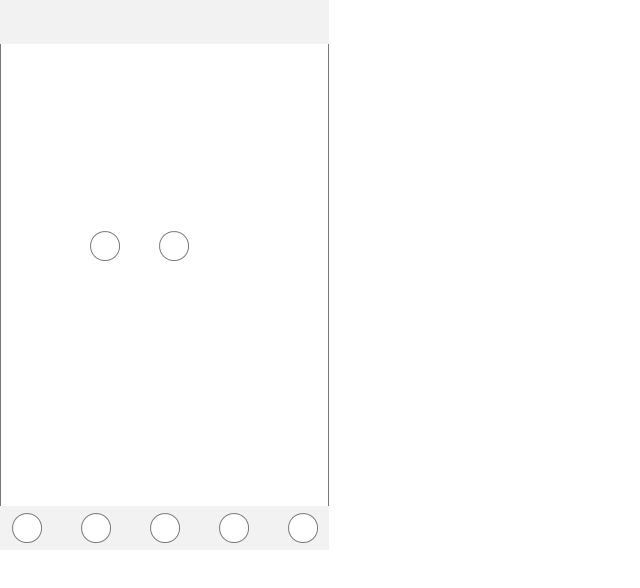
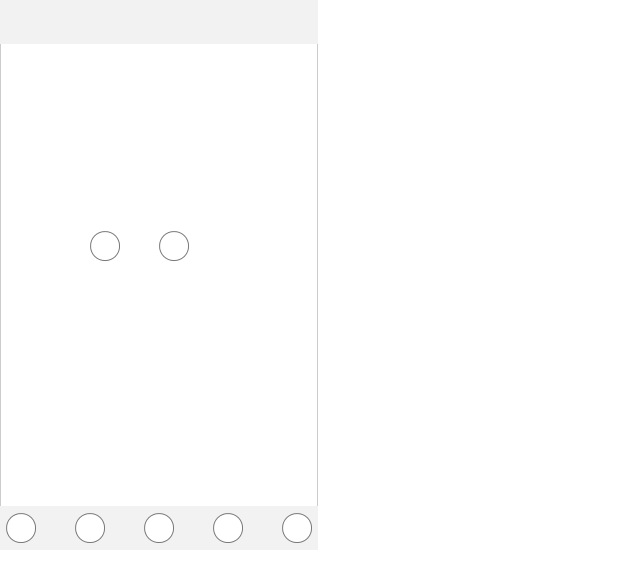
Before and after one commit to crims99/boztax, a plain HTML site: page 页面框架2.html in a window 1280 px wide. Shown: the whole page, without its empty margins (0-640 px from the left). Drawn offline with Linux system fonts and the light colour scheme.

Commit message:
1.7
微调

```diff
--- a/files/页面框架2/styles.css
+++ b/files/页面框架2/styles.css
@@ -3,7 +3,7 @@ body {
   background-image:none;
   position:static;
   left:auto;
-  width:329px;
+  width:318px;
   margin-left:0;
   margin-right:0;
   text-align:left;
@@ -16,14 +16,14 @@ body {
   position:absolute;
   left:0px;
   top:0px;
-  width:329px;
+  width:318px;
   height:550px;
   background:inherit;
   background-color:rgba(255, 255, 255, 1);
   box-sizing:border-box;
   border-width:1px;
   border-style:solid;
-  border-color:rgba(121, 121, 121, 1);
+  border-color:rgba(204, 204, 204, 1);
   border-radius:0px;
   -moz-box-shadow:none;
   -webkit-box-shadow:none;
@@ -33,14 +33,14 @@ body {
   position:absolute;
   left:0px;
   top:0px;
-  width:329px;
+  width:318px;
   height:550px;
 }
 #u1 {
   position:absolute;
   left:2px;
   top:267px;
-  width:325px;
+  width:314px;
   visibility:hidden;
   word-wrap:break-word;
 }
@@ -48,7 +48,7 @@ body {
   position:absolute;
   left:0px;
   top:0px;
-  width:329px;
+  width:318px;
   height:44px;
   background:inherit;
   background-color:rgba(242, 242, 242, 1);
@@ -62,14 +62,14 @@ body {
   position:absolute;
   left:0px;
   top:0px;
-  width:329px;
+  width:318px;
   height:44px;
 }
 #u3 {
   position:absolute;
   left:2px;
   top:14px;
-  width:325px;
+  width:314px;
   visibility:hidden;
   word-wrap:break-word;
 }
@@ -121,7 +121,7 @@ body {
   position:absolute;
   left:0px;
   top:0px;
-  width:329px;
+  width:318px;
   height:44px;
   background:inherit;
   background-color:rgba(242, 242, 242, 1);
@@ -135,14 +135,14 @@ body {
   position:absolute;
   left:0px;
   top:506px;
-  width:329px;
+  width:318px;
   height:44px;
 }
 #u9 {
   position:absolute;
   left:2px;
   top:14px;
-  width:325px;
+  width:314px;
   visibility:hidden;
   word-wrap:break-word;
 }
@@ -155,7 +155,7 @@ body {
 }
 #u10 {
   position:absolute;
-  left:12px;
+  left:6px;
   top:513px;
   width:30px;
   height:30px;
@@ -177,7 +177,7 @@ body {
 }
 #u12 {
   position:absolute;
-  left:150px;
+  left:144px;
   top:513px;
   width:30px;
   height:30px;
@@ -199,7 +199,7 @@ body {
 }
 #u14 {
   position:absolute;
-  left:288px;
+  left:282px;
   top:513px;
   width:30px;
   height:30px;
@@ -221,7 +221,7 @@ body {
 }
 #u16 {
   position:absolute;
-  left:81px;
+  left:75px;
   top:513px;
   width:30px;
   height:30px;
@@ -243,7 +243,7 @@ body {
 }
 #u18 {
   position:absolute;
-  left:219px;
+  left:213px;
   top:513px;
   width:30px;
   height:30px;
```
Also changed, not shown: data/document.js (+1 -1 lines), files/页面框架2/data.js.
